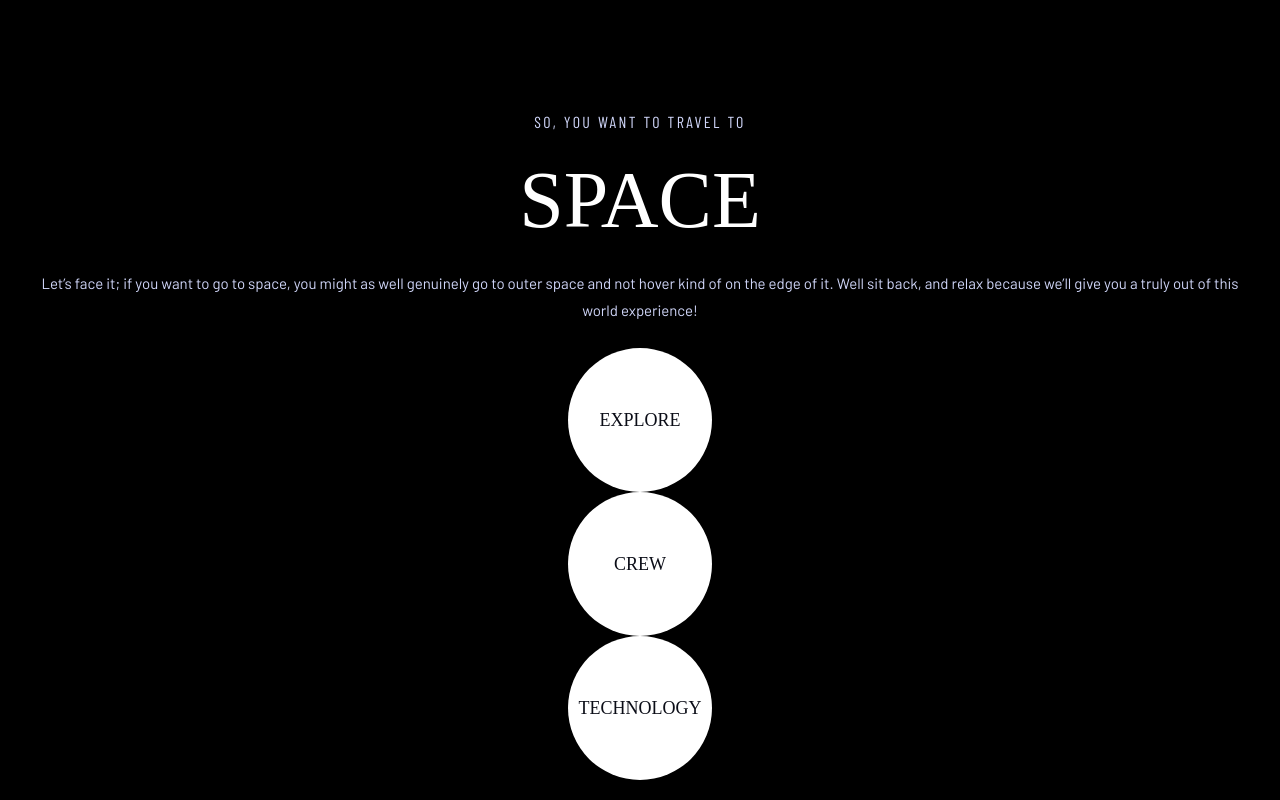
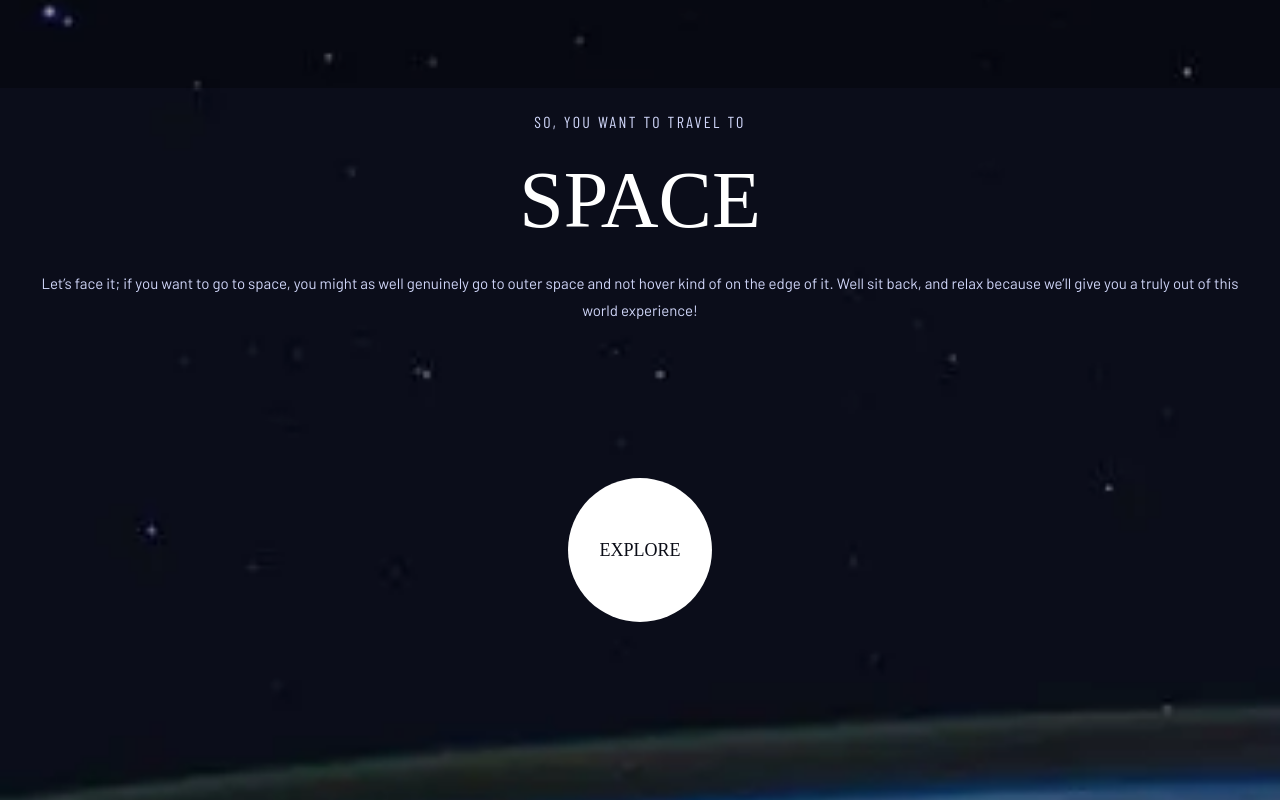
Before and after one commit to vyacheslav-piskun/kata-space-tourism, a Gatsby site: page / in a window 1280 px wide. Built offline with nearby package versions, Linux system fonts and the light colour scheme; Gatsby itself is replaced by a stand-in of ours; a web font is replaced by a local one.

Commit message:
add home background

```diff
--- a/src/components/App/App.jsx
+++ b/src/components/App/App.jsx
@@ -3,6 +3,8 @@ import {Link} from "gatsby";
 
 import { FONT_TYPES, Typography } from "../Typography";
 import Header from "../Header";
+
+import homeBgImage from '../../assets/home/background-home-mobile.webp';
 
 import * as styles from './App.module.scss';
 
@@ -10,7 +12,8 @@ const App = () => {
 
 	return (
 		<div className={styles.wrapper} >
-			<Header />
+			<Header className={styles.header} />
+				<img src={homeBgImage} alt="planet" className={styles.bgImage}/>
 			<div className={styles.container}>
 				<p className={styles.headline}>
 					<Typography type={FONT_TYPES.text_preset_6} center className={styles.headlineIntro}>
@@ -29,16 +32,6 @@ const App = () => {
 							explore
 						</Typography>
 					</Link>
-					<Link to="/crew" className={styles.link}>
-						<Typography type={FONT_TYPES.text_preset_4} className={styles.linkText}>
-							crew
-						</Typography>
-					</Link>
-					<Link to="/technology" className={styles.link}>
-						<Typography type={FONT_TYPES.text_preset_4} className={styles.linkText}>
-							technology
-						</Typography>
-					</Link>
 				</div>
 			</div>
 		</div>
--- a/src/components/App/App.module.scss
+++ b/src/components/App/App.module.scss
@@ -10,6 +10,8 @@
   padding: 2.4rem;
   display: flex;
   flex-direction: column;
+  position: relative;
+  z-index: 1;
 }
 
 .headline {
@@ -69,3 +71,17 @@
     opacity: 0.5;
   }
 }
+
+.bgImage {
+  position: fixed;
+  top:0;
+  left: 0;
+  width: 100%;
+  height: 100%;
+  object-fit: cover;
+
+}
+
+.header {
+  z-index: 3;
+}
--- a/src/components/Header/Header.jsx
+++ b/src/components/Header/Header.jsx
@@ -1,10 +1,11 @@
 import React from 'react';
+import cx from 'classnames';
 
 import * as styles from './Header.module.scss';
 
-const Header = () => {
+const Header = ({ className = '' }) => {
 	return (
-		<div className={styles.wrapper}>
+		<div className={cx(styles.wrapper, className)}>
 			<div>Header Component</div>
 		</div>
 	);
```
